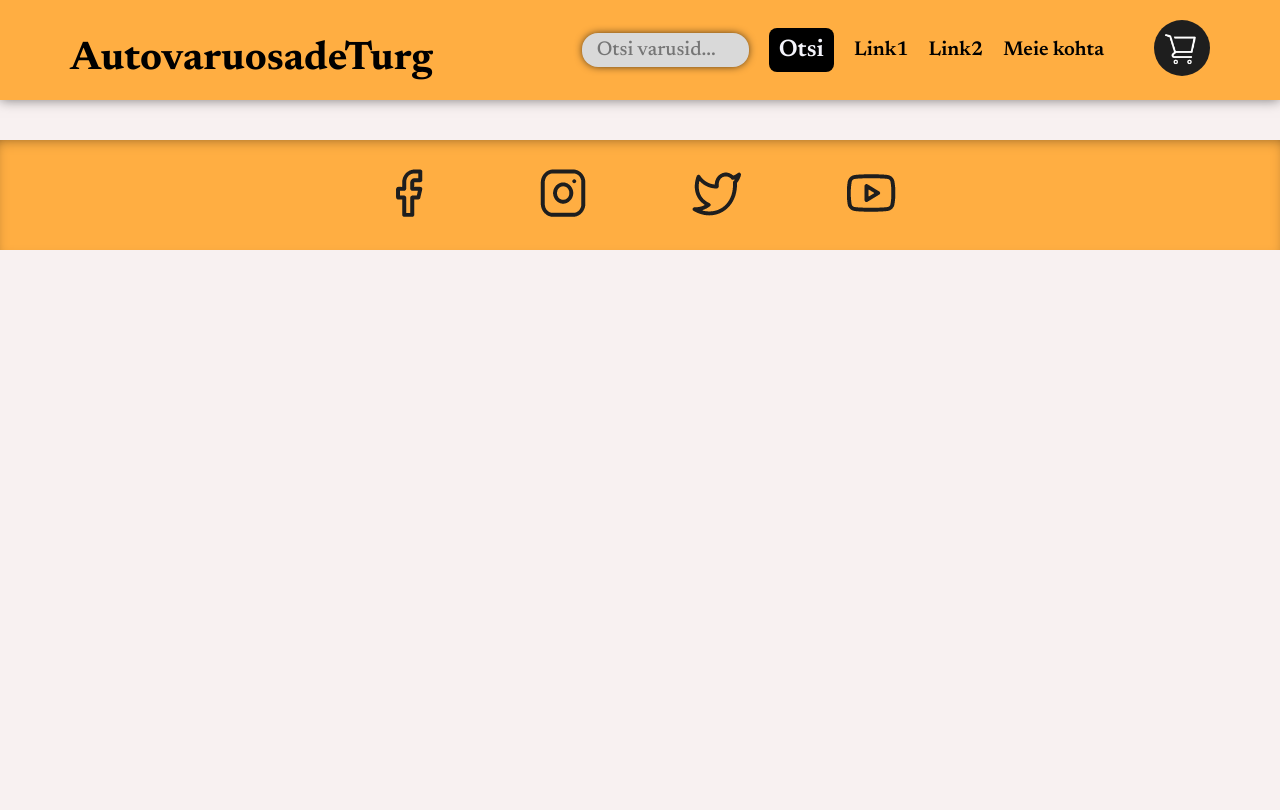
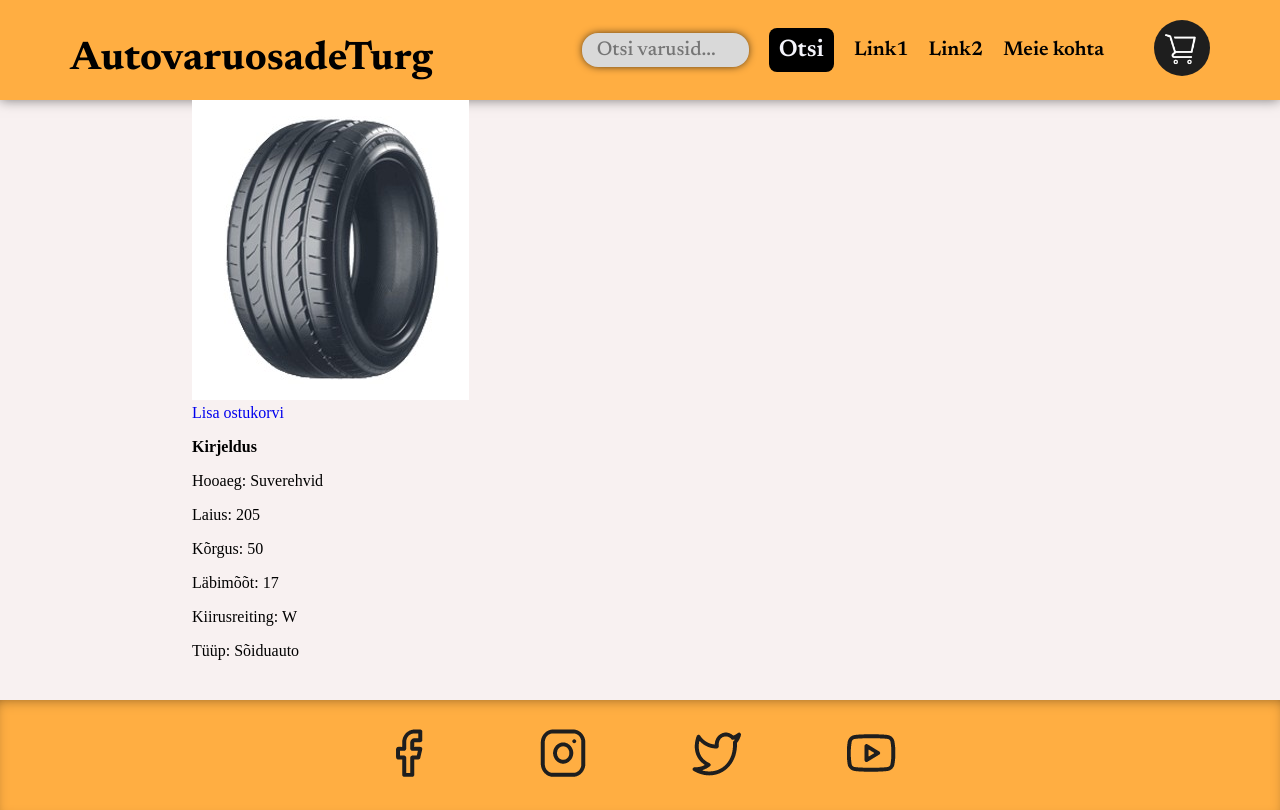
Before and after one commit to potrebin/VLEprojektAutovaruosad, a plain HTML site: page tooteVaade.html in a window 1280 px wide. Drawn offline with Linux system fonts and the light colour scheme.

Commit message:
Update tooteVaade.html
toote vaate leht

```diff
--- a/tooteVaade.html
+++ b/tooteVaade.html
@@ -27,10 +27,22 @@
             </nav>
         </header>
 
-        <section>
-
-
-
+        <section class="container">
+            <div class="pildi-container">
+                <img src="ressursid/rehv1.png" alt="rehv1">
+            </div>
+            <div class="detailid">
+                <a href="#" class="ostukorvi-nupp">Lisa ostukorvi</a>
+                <div class="kirjeldus">
+                    <p><strong>Kirjeldus</strong></p>
+                    <p>Hooaeg: Suverehvid</p>
+                    <p>Laius: 205</p>
+                    <p>Kõrgus: 50</p>
+                    <p>Läbimõõt: 17</p>
+                    <p>Kiirusreiting: W</p>
+                    <p>Tüüp: Sõiduauto</p>
+                </div>
+            </div>
         </section>
 
         <footer>
```
